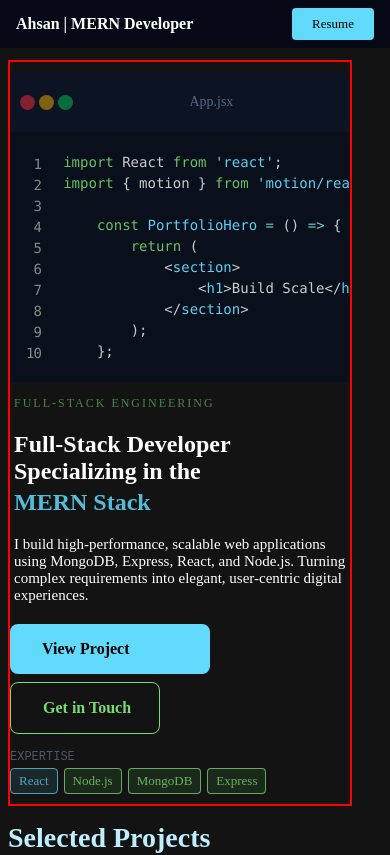
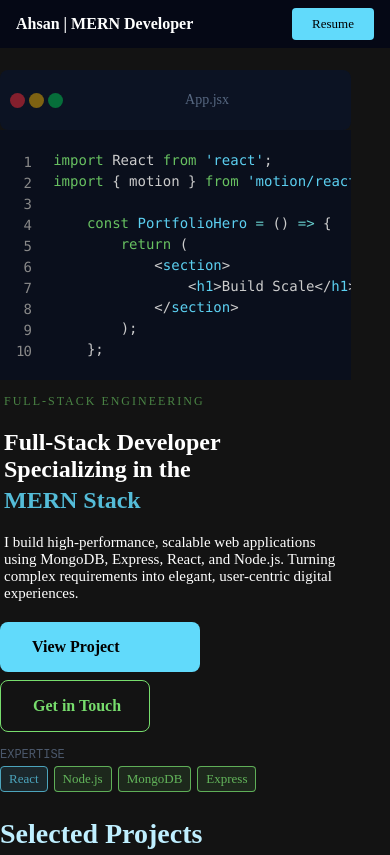
Before and after one commit to Ahsanulhaq01/portfolio-website, a React (Vite) app: page / in a window 390 px wide. Shown: the top 855 px of the page. Built offline with nearby package versions, Linux system fonts and the light colour scheme.

Commit message:
style: remove unnecessary padding and border from all-pages-container and hero-container for improved layout

```diff
--- a/src/App.css
+++ b/src/App.css
@@ -4,11 +4,4 @@
     justify-content: space-between;
     background-color: #131313;
     gap: 16px;
-    padding-left: 16px;
 }
-
-@media (max-width : 420px) {
-    .all-pages-container{
-        padding-left: 8px;
-    }
-}
--- a/src/pages/homepage/homepage.css
+++ b/src/pages/homepage/homepage.css
@@ -203,6 +203,5 @@
 @media (max-width :800px) {
     .hero-container{
         margin-top: 60px;
-        border: 2px solid red;
     }
 }
```
